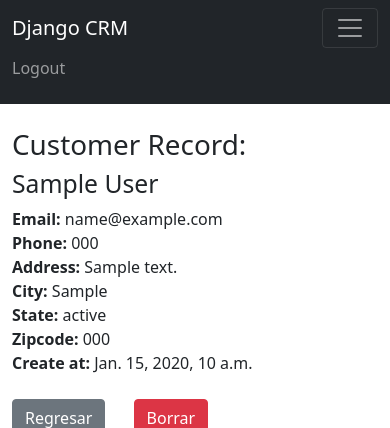
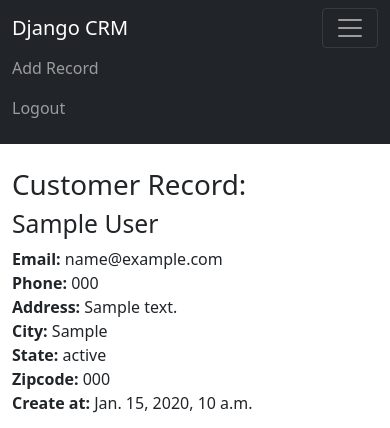
Before and after one commit to villarrealfx/Django-CRM, a Django app: page /record/1 in a window 390 px wide, after a click that opens the changed part. Shown: the top 428 px of the page. Run offline with Django 5.2, Linux system fonts and the light colour scheme; a user stored in the database is signed in; tables that the repository leaves empty hold one stand-in row (values such as "Sample post").

Commit message:
Creado proceso de agregar Record

```diff
--- a/website/templates/navbar.html
+++ b/website/templates/navbar.html
@@ -8,6 +8,10 @@
         <ul class="navbar-nav me-auto mb-2 mb-lg-0">
 
           {% if user.is_authenticated %}
+          <li class="nav-item">
+            <a class="nav-link" href=" {% url "add_record" %}">Add Record</a>
+          </li>
+
             <li class="nav-item">
               <a class="nav-link" href=" {% url "logout" %}">Logout</a>
             </li>
--- a/website/templates/record.html
+++ b/website/templates/record.html
@@ -15,7 +15,7 @@
 
 
 <a href="{% url "home" %}" class="btn btn-secondary mt-4 me-4">Regresar</a>
-<a href="" class="btn btn-danger mt-4">Borrar</a>
+<a href="{% url "delete_record" customer_record.id %}" class="btn btn-danger mt-4">Borrar</a>
 
 
 {% endblock content %}
--- a/website/urls.py
+++ b/website/urls.py
@@ -7,4 +7,7 @@ urlpatterns = [
     path('logout', views.logout_user, name='logout'),
     path('register', views.register_user, name='register'),
     path('record/<int:pk>', views.customer_record, name='record'),
+    path('delete_record/<int:pk>', views.delete_record, name='delete_record'),
+    path('add_record', views.add_record, name='add_record'),
+
 ]
--- a/website/views.py
+++ b/website/views.py
@@ -1,7 +1,7 @@
 from django.shortcuts import render, redirect
 from django.contrib.auth import authenticate, login, logout
 from django.contrib import messages
-from .forms import SignUpForm
+from .forms import SignUpForm, AddRecordForm
 from .models import Record
 
 def home(request):
@@ -58,3 +58,26 @@ def customer_record(request, pk):
     else:
         messages.success(request, "Registro no encontrado")
         return redirect('home')
+
+def delete_record(request, pk):
+    if request.user.is_authenticated:
+        delete_it = Record.objects.get(id=pk)
+        delete_it.delete()
+        messages.success(request, "Registro eliminado correctamente")
+        return redirect('home')
+    else:
+        messages.success(request, "Usted debe estar logeado para realizar esta acción")
+        return redirect('home')
+
+def add_record(request):
+    form = AddRecordForm(request.POST or None)
+    if request.user.is_authenticated:
+        if request.method == "POST":
+            if form.is_valid():
+                add_record = form.save()
+                messages.success(request, "Registro ingresado correctamente")
+                return redirect('home')
+        return render(request, 'add_record.html', {"form":form})
+    else:
+        messages.success(request, "Usted debe estar logeado para realizar esta acción")
+        return redirect('home')
```
Also changed, not shown: website/forms.py (+17 -0 lines), website/templates/add_record.html (added, +19 -0 lines).
